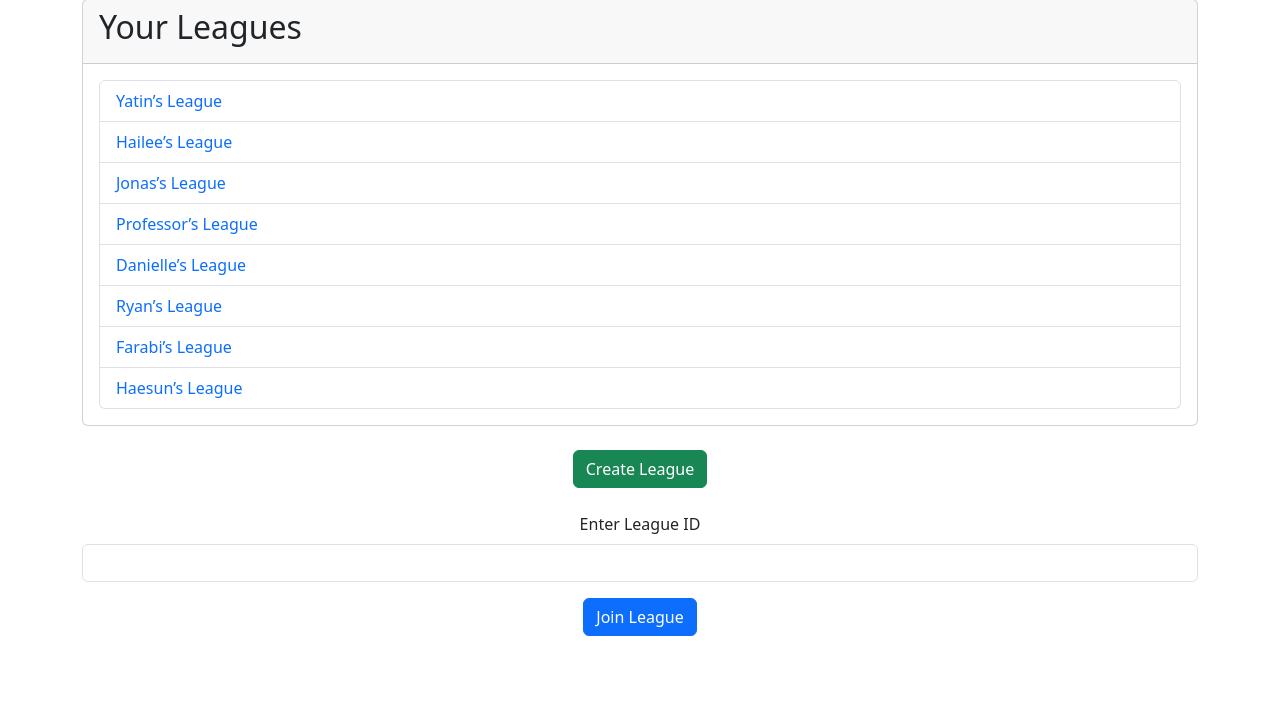
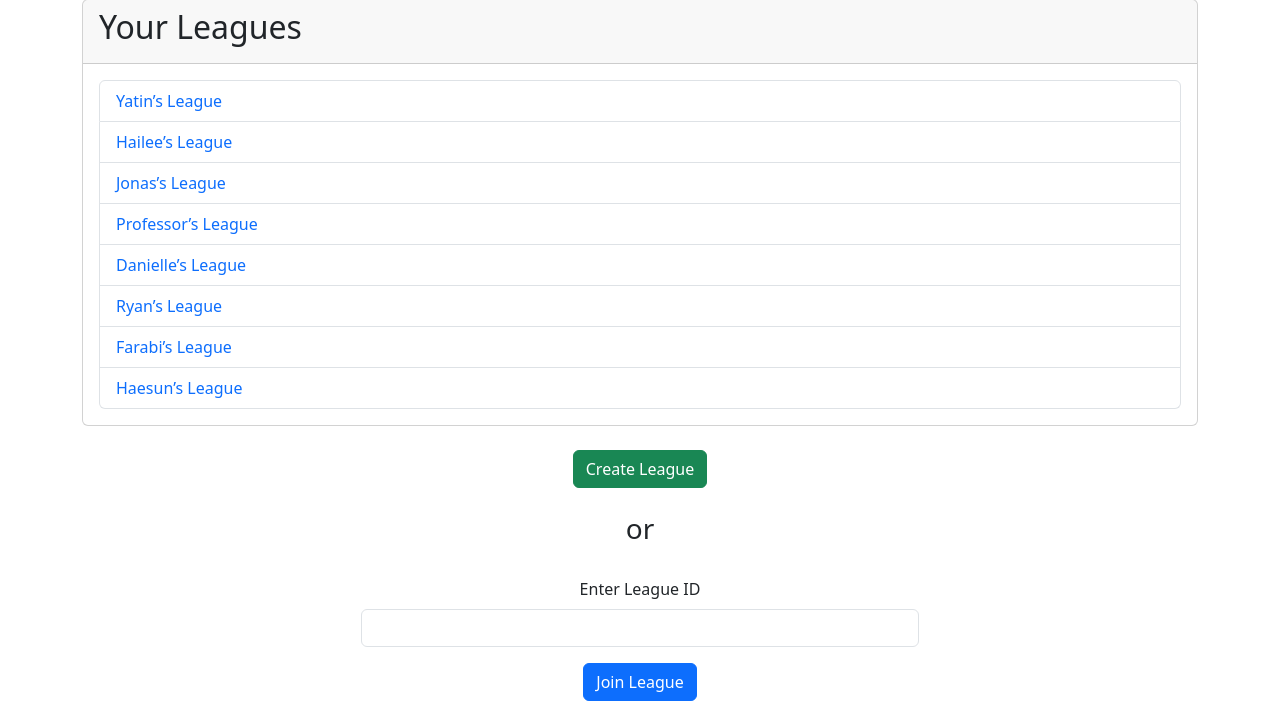
Before and after one commit to jonasdao808/fantasy_league, a Flask app: template templates/home.html in a window 1280 px wide. Shown: the part 234-959 px from the top of the page. Before the commit the page ends 870 px from the top, so only its background shows below. Run offline with Flask 3, Linux system fonts and the light colour scheme; the template is opened without the code that fills it: values that come from a table or form of the project are taken from there, others are empty; data comes from the database, SQL or seed files in the repository; parts of the project's set-up code (start-up, migrations or seed data) failed here and were passed over.

Commit message:
Update home.html

```diff
--- a/templates/home.html
+++ b/templates/home.html
@@ -80,11 +80,16 @@
             </div>
         {% endif %}
 
-        <!-- create league button -->
+        <!-- Create League Button -->
         <div class="text-center mb-4">
             <form action="{{ url_for('create_league') }}" method="post">
                 <button type="submit" class="btn btn-success">Create League</button>
             </form>
+        </div>
+
+        <!-- Centered "or" text -->
+        <div class="d-flex justify-content-center mb-4">
+            <h3>or</h3>
         </div>
 
         <!-- Join League Form -->
@@ -92,7 +97,7 @@
             <form action="{{ url_for('join_league') }}" method="post">
                 <div class="mb-3">
                     <label for="league_id" class="form-label">Enter League ID</label>
-                    <input type="text" class="form-control" id="league_id" name="league_id" required>
+                    <input type="text" class="form-control w-50 mx-auto" id="league_id" name="league_id" required> <!-- narrower input -->
                 </div>
                 <button type="submit" class="btn btn-primary">Join League</button>
             </form>
```
